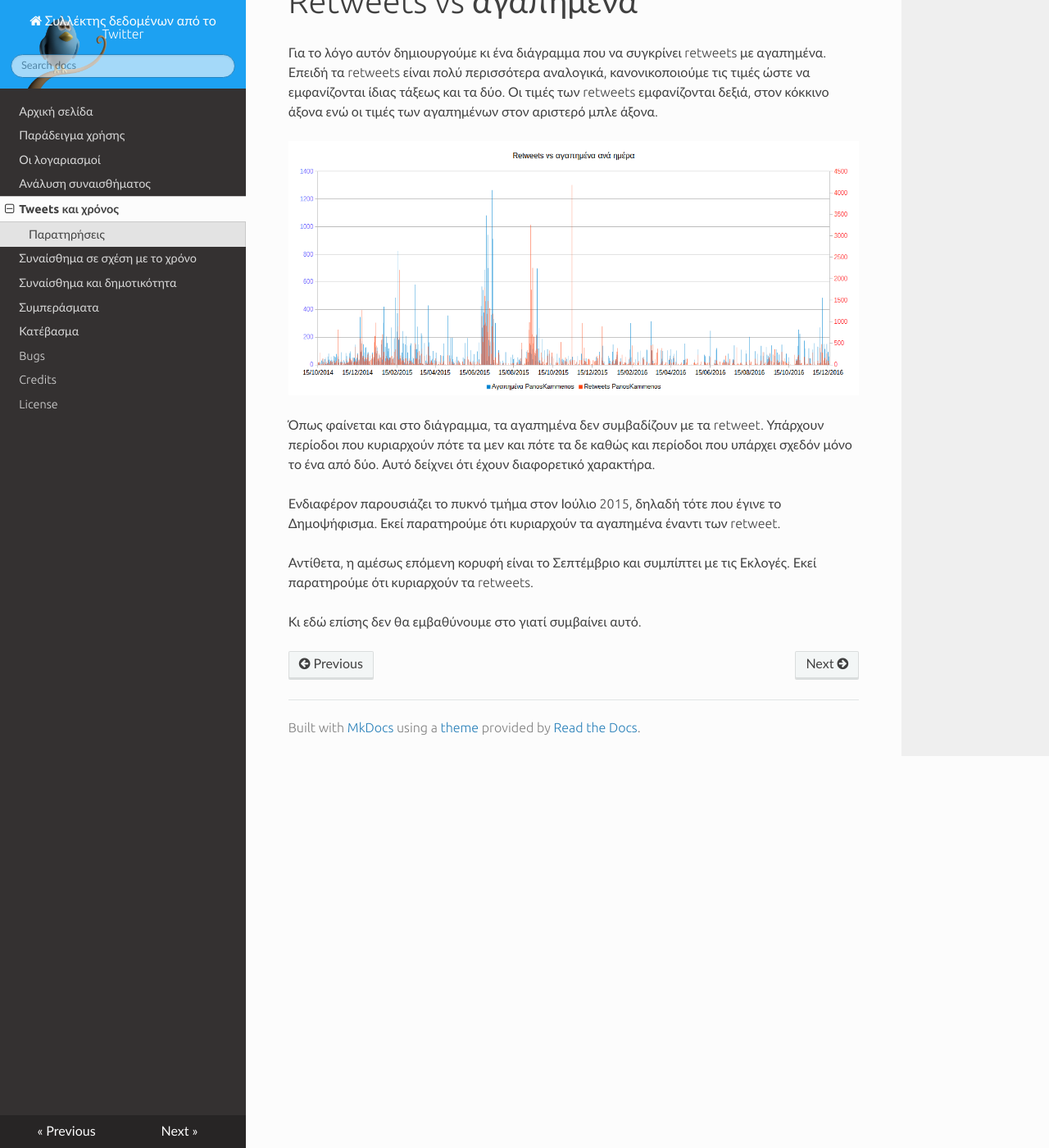
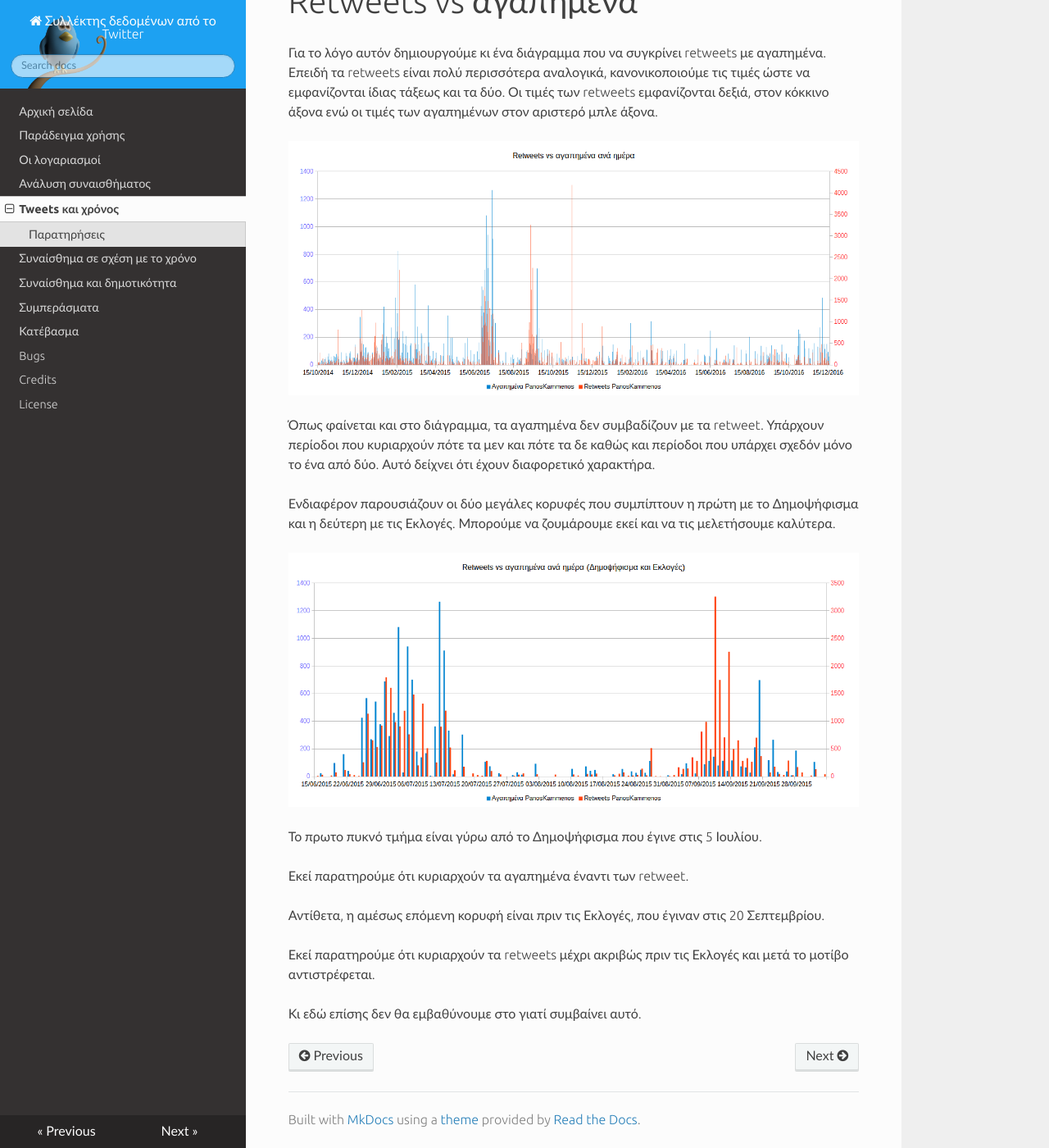
Before and after one commit to Protonotarios/get-tweets, an MkDocs documentation site: the page built from docs/Παράδειγμα/Tweets-και-χρόνος.md, in a window 1280 px wide and 1400 px high, scrolled down 3980 px. Shown: the whole window at 82% size. Built offline with MkDocs 1.6.1, drawn with Linux system fonts in a browser that asks for light colours; nearby versions of some CDN libraries; old or Windows-style settings are respelled for this version of MkDocs.

Commit message:
Προσθήκη

```diff
--- a/docs/Παράδειγμα/Tweets-και-χρόνος.md
+++ b/docs/Παράδειγμα/Tweets-και-χρόνος.md
@@ -106,10 +106,20 @@
 που υπάρχει σχεδόν μόνο το ένα από δύο. Αυτό δείχνει ότι έχουν διαφορετικό
 χαρακτήρα.
 
-Ενδιαφέρον παρουσιάζει το πυκνό τμήμα στον Ιούλιο 2015, δηλαδή τότε που έγινε το
-Δημοψήφισμα. Εκεί παρατηρούμε ότι κυριαρχούν τα αγαπημένα έναντι των retweet.
+Ενδιαφέρον παρουσιάζουν οι δύο μεγάλες κορυφές που συμπίπτουν η πρώτη με το
+Δημοψήφισμα και η δεύτερη με τις Εκλογές. Μπορούμε να ζουμάρουμε εκεί και να
+τις μελετήσουμε καλύτερα.
 
-Αντίθετα, η αμέσως επόμενη κορυφή είναι το Σεπτέμβριο και συμπίπτει με τις Εκλογές.
-Εκεί παρατηρούμε ότι κυριαρχούν τα retweets.
+![στιγμιότυπο οθόνης από το Calc](retweets-αγαπημένα-ανά-ημέρα-ζουμ.png)
+
+Το πρωτο πυκνό τμήμα είναι γύρω από το Δημοψήφισμα που έγινε στις 5 Ιουλίου.
+
+Εκεί παρατηρούμε ότι κυριαρχούν τα αγαπημένα έναντι των retweet.
+
+Αντίθετα, η αμέσως επόμενη κορυφή είναι πριν τις Εκλογές, που έγιναν στις
+20 Σεπτεμβρίου.
+
+Εκεί παρατηρούμε ότι κυριαρχούν τα retweets μέχρι ακριβώς πριν τις Εκλογές
+και μετά το μοτίβο αντιστρέφεται.
 
 Κι εδώ επίσης δεν θα εμβαθύνουμε στο γιατί συμβαίνει αυτό.
```
